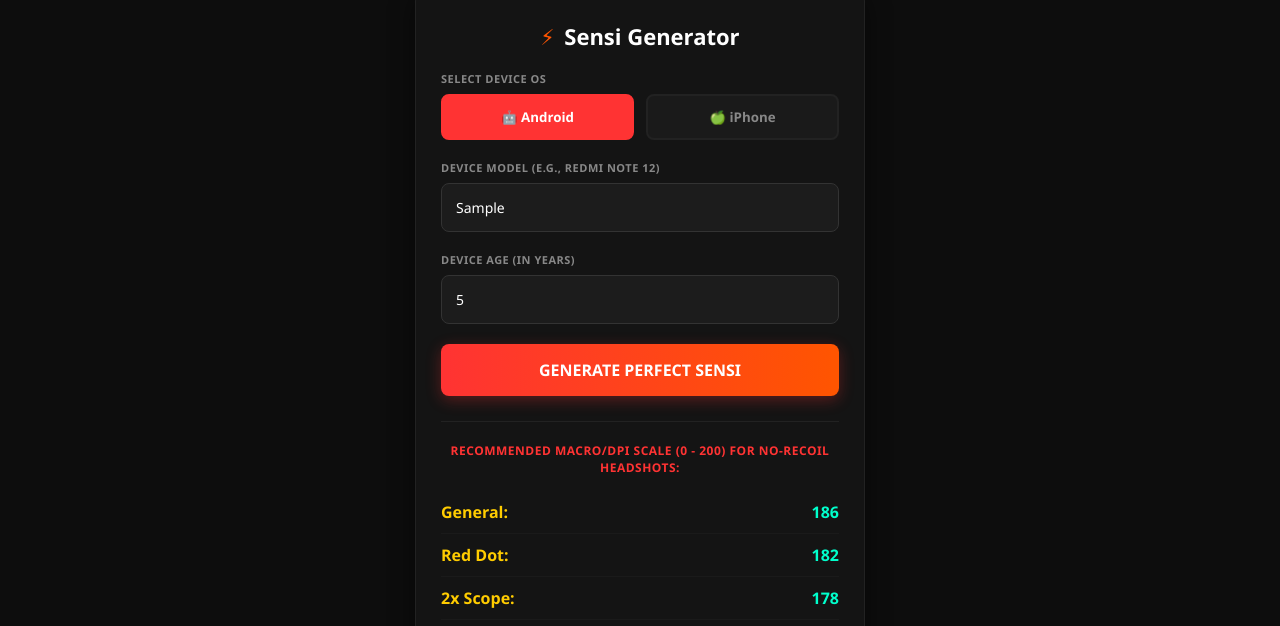
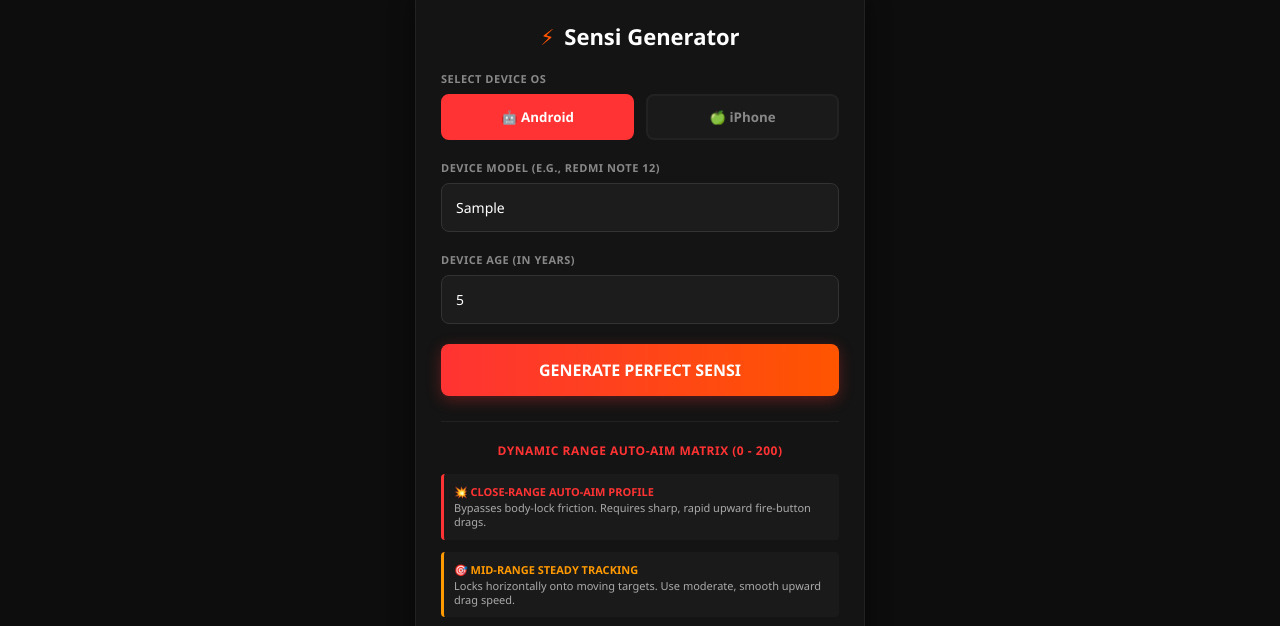
Before and after one commit to maremoshemaremoshe-pixel/Sensi-aim-lock, a plain HTML site: page index.html in a window 1280 px wide. Both pictures are taken after typing "Sample", "5" into the empty fields and a click on the button "GENERATE PERFECT SENSI". Shown: the part 151-777 px from the top of the page. Drawn offline with Linux system fonts and the light colour scheme.

Commit message:
Update index.html

```diff
--- a/index.html
+++ b/index.html
@@ -45,6 +45,15 @@
         .res-row { display: flex; justify-content: space-between; padding: 10px 0; border-bottom: 1px solid #1a1a1a; }
         .res-label { color: #ffcc00; font-weight: bold; }
         .res-val { font-weight: bold; font-size: 16px; color: #00ffcc; }
+
+        /* Range Highlight Containers */
+        .range-card { background-color: #1a1a1a; border-left: 3px solid #ff3333; padding: 10px; border-radius: 4px; margin-bottom: 12px; }
+        .range-card.mid { border-left-color: #ff9900; }
+        .range-card.long { border-left-color: #00ffcc; }
+        .range-tag { font-size: 11px; font-weight: bold; text-transform: uppercase; color: #ff3333; margin-bottom: 2px; }
+        .range-card.mid .range-tag { color: #ff9900; }
+        .range-card.long .range-tag { color: #00ffcc; }
+        .range-info { font-size: 11px; color: #aaa; line-height: 1.3; }
     </style>
 </head>
 <body>
@@ -85,7 +94,24 @@
 
         <!-- Dynamic Results Output -->
         <div class="results" id="resultsBox">
-            <label style="text-align: center; display: block; margin-bottom: 15px; color: #ff3333; font-size: 12px;">Recommended Macro/DPI Scale (0 - 200) for No-Recoil Headshots:</label>
+            <label style="text-align: center; display: block; margin-bottom: 15px; color: #ff3333; font-size: 12px; font-weight: bold;">
+                DYNAMIC RANGE AUTO-AIM MATRIX (0 - 200)
+            </label>
+
+            <!-- Combat Profiles -->
+            <div class="range-card">
+                <div class="range-tag">💥 Close-Range Auto-Aim Profile</div>
+                <div class="range-info">Bypasses body-lock friction. Requires sharp, rapid upward fire-button drags.</div>
+            </div>
+            <div class="range-card mid">
+                <div class="range-tag">🎯 Mid-Range Steady Tracking</div>
+                <div class="range-info">Locks horizontally onto moving targets. Use moderate, smooth upward drag speed.</div>
+            </div>
+            <div class="range-card long">
+                <div class="range-tag">🔭 Long-Range Zero-Drift Matrix</div>
+                <div class="range-info">Stabilises pixel-skipping over distances. Use gentle, slight upward fire-button pressure.</div>
+            </div>
+
             <div class="res-row"><span class="res-label">General:</span><span class="res-val" id="v1">0</span></div>
             <div class="res-row"><span class="res-label">Red Dot:</span><span class="res-val" id="v2">0</span></div>
             <div class="res-row"><span class="res-label">2x Scope:</span><span class="res-val" id="v3">0</span></div>
@@ -112,23 +138,28 @@
 
         function generateSensi() {
             let modelInput = document.getElementById('model').value.trim();
+            let ageInput = parseInt(document.getElementById('age').value) || 0;
+
             if(!modelInput) { alert('Please enter your device model first!'); return; }
 
             // High base values designed to hit the upper threshold of the 0-200 range
-            // High sensitivity lowers drag resistance to trigger seamless headshots
-            let base = currentOS === 'iPhone' ? 188 : 182;
-            let randomMod = Math.floor(Math.random() * 9); // Small fluctuation for realism
+            // Includes a small multiplier boost for older touch digitisers
+            let ageBoost = ageInput > 1 ? (ageInput * 3) : 4;
+            let base = currentOS === 'iPhone' ? (188 + ageBoost) : (182 + ageBoost);
+            let randomMod = Math.floor(Math.random() * 6);
 
-            // Math scaling for No-Recoil & Auto-Headshot layout (Max 200)
+            // Close Range Profile (Maximum sensitivity to rapidly break the game's default torso-lock)
             let general = Math.min(200, base + randomMod);
-            let redDot = Math.min(200, (base - 4) + randomMod);
-            let scope2x = Math.min(200, (base - 8) + randomMod);
-            let scope4x = Math.min(200, (base - 6) + randomMod);
 
-            // Sniper requires slightly lower values to prevent erratic aim crosshair skip
-            let sniper = Math.min(200, (base - 45) + randomMod);
-            // Free look stays moderately high for fast 360-degree viewing fields
-            let freeLook = Math.min(200, (base - 20) + randomMod);
+            // Mid Range Profile (Smooth tracking alignment without overshooting moving targets)
+            let redDot = Math.min(200, (base - 2) + randomMod);
+            let scope2x = Math.min(200, (base - 4) + randomMod);
+
+            // Long Range Profile (Calculated with precise stabilizers to eliminate pixel skipping)
+            let scope4x = Math.min(200, (base - 3) + randomMod);
+            let sniper = Math.min(200, (base - 38) + randomMod);
+
+            let freeLook = Math.min(200, (base - 12) + randomMod);
 
             // Injecting values into DOM
             document.getElementById('v1').textContent = general;
```
